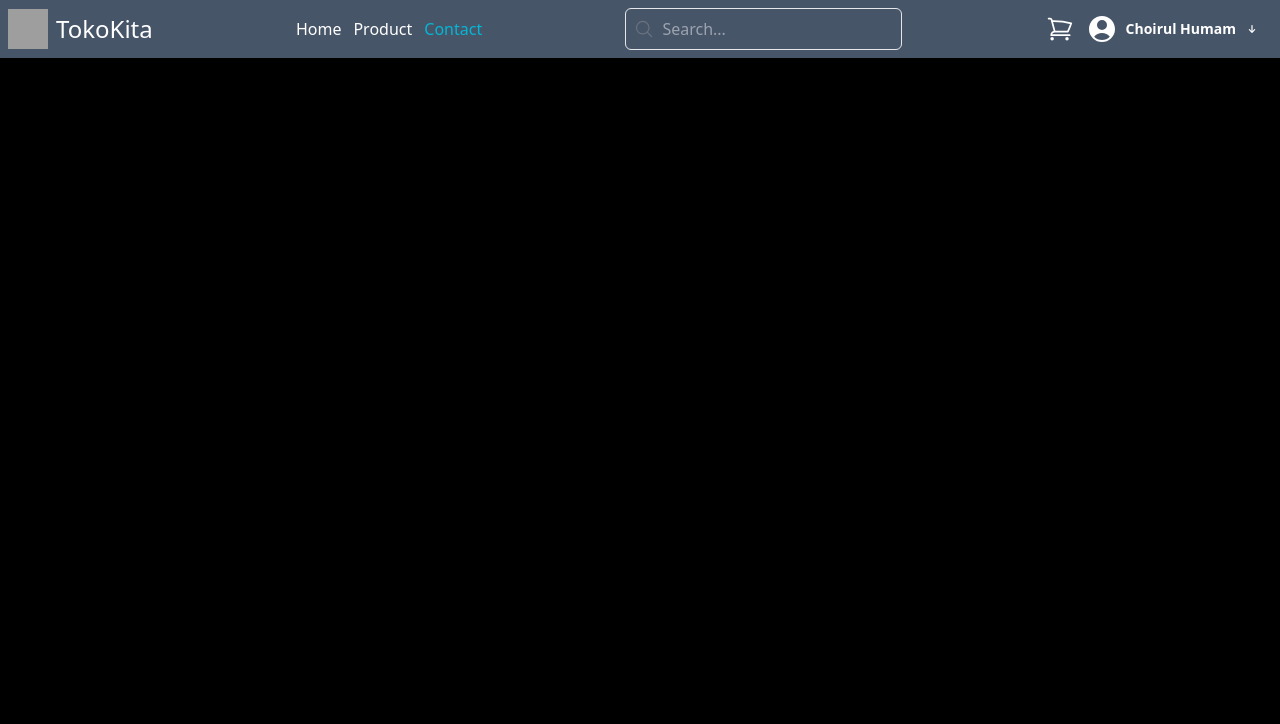
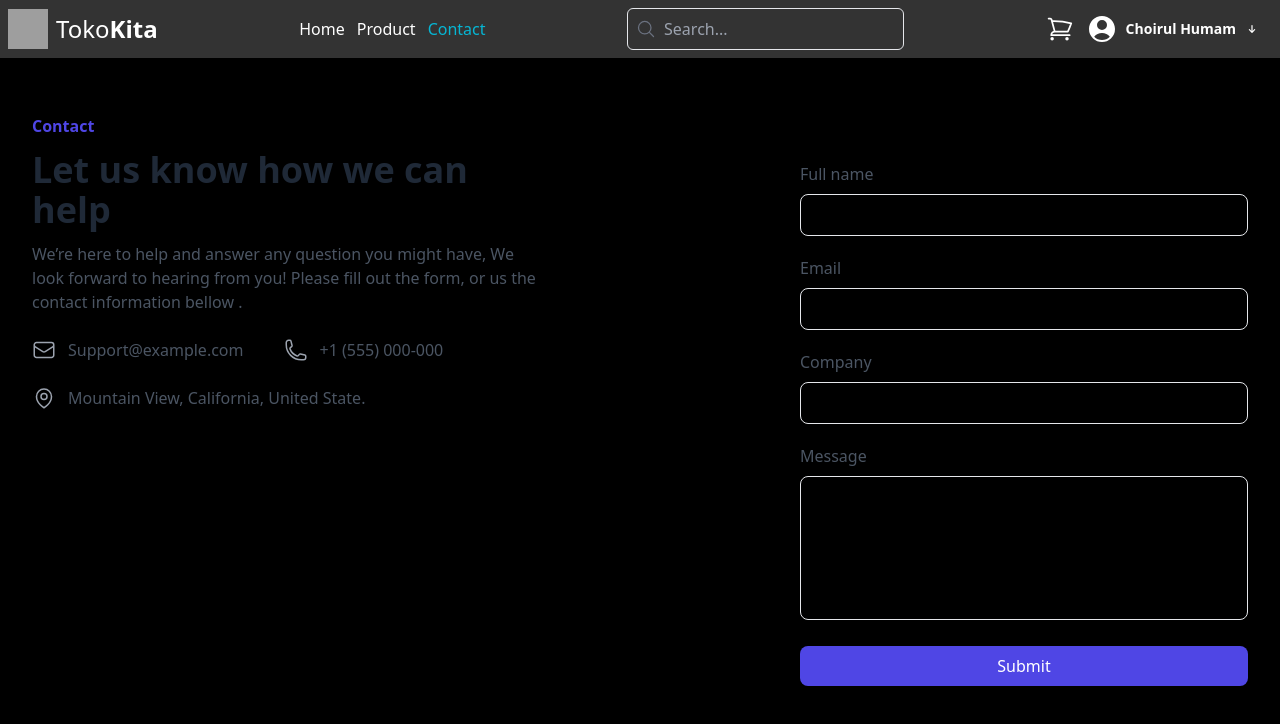
Before and after one commit to choyrulh/myCommerce, a React (Vite) app: page /contact in a window 1280 px wide. Shown: the top 724 px of the page. Built offline with nearby package versions, Linux system fonts and the light colour scheme; grey boxes are pictures that could not be loaded.

Commit message:
update warna UI dan darkmode

```diff
--- a/src/components/CardProduct.jsx
+++ b/src/components/CardProduct.jsx
@@ -19,7 +19,7 @@
         initial={{ opacity: 0, y: 20 }}
         animate={{ opacity: 1, y: 0 }}
         transition={{ duration: 0.5 }}
-        className="w-full max-w-sm bg-white border border-gray-200 rounded-lg shadow dark:bg-gray-800 dark:border-gray-700 overflow-hidden transform hover:scale-105 transition-transform duration-300"
+        className="w-full max-w-sm bg-[#E0E0E0] border border-gray-200 rounded-lg shadow-md shadow-[#B3B3B3] dark:shadow-[#333333] dark:bg-gray-800 dark:border-gray-700 overflow-hidden transform hover:scale-105 transition-transform duration-300"
       >
         <motion.img
           className="w-full h-48 object-cover rounded-t-lg"
@@ -41,7 +41,7 @@
                 isAddingToCart
                   ? "bg-gray-500 cursor-not-allowed"
                   : "bg-blue-500 hover:bg-blue-600"
-              } text-white px-4 py-2 rounded-full`}
+              } text-white px-1 sm:px-4 py-0 sm:py-2 rounded-full`}
               disabled={isAddingToCart}
               whileTap={{ scale: 0.95 }}
               onClick={handleAddToCart}
--- a/src/components/header/DarkModeToggle.jsx
+++ b/src/components/header/DarkModeToggle.jsx
@@ -17,10 +17,10 @@
 
   return (
     <motion.div
-      className="flex items-center gap-2 cursor-pointer transition duration-300 ease-in-out"
+      className="flex flex-row-reverse items-center gap-2 cursor-pointer transition duration-300 ease-in-out"
       onClick={() => handleChangeTheme(theme === "light" ? "dark" : "light")}
     >
-      <motion.div
+      <motion.span
         variants={iconVariants}
         initial="light"
         animate={theme}
@@ -31,8 +31,10 @@
         ) : (
           <HiOutlineSun className="text-yellow-500 text-xl" />
         )}
-      </motion.div>
-      {theme === "light" ? "Dark" : "Light"}
+      </motion.span>
+      <p className="dark:text-white mr-auto">
+        {theme === "light" ? "Dark" : "Light"}
+      </p>
     </motion.div>
   );
 };
--- a/src/components/header/UserProfile.jsx
+++ b/src/components/header/UserProfile.jsx
@@ -7,7 +7,6 @@
   HiOutlineUser,
   HiUserCircle,
 } from "react-icons/hi2";
-import DarkModeToggle from "./DarkModeToggle";
 
 const UserProfile = () => {
   const [isDropdownOpen, setDropdownOpen] = useState(false);
@@ -67,7 +66,7 @@
           animate={{ opacity: 1, y: 0 }}
           exit={{ opacity: 0, y: -10 }}
           transition={{ duration: 0.3 }}
-          className="absolute right-0 mt-2 bg-white dark:bg-slate-950 dark:text-white rounded shadow-md text-gray-800"
+          className="absolute right-0 mt-2 bg-[#CCCCCC] dark:bg-[#333333] dark:text-white rounded shadow-md text-gray-800"
         >
           {/* Dropdown content goes here */}
           <ul className=" py-2 px-3">
@@ -83,9 +82,6 @@
               <HiOutlineArrowRightOnRectangle className="text-xl" />
               Logout
             </li>
-            <li>
-              <DarkModeToggle />
-            </li>
           </ul>
         </motion.div>
       )}
--- a/src/fragments/CardContainer.jsx
+++ b/src/fragments/CardContainer.jsx
@@ -3,7 +3,7 @@
 function CardContainer() {
   return (
     <>
-      <ul className="list-none w-full p-3 right-7 grid grid-cols-1 gap-4 sm:grid-cols-2 md:grid-cols-3 lg:grid-cols-4">
+      <ul className="list-none w-full p-3 grid grid-cols-2 gap-4 sm:grid-cols-3 md:grid-cols-4 lg:grid-cols-5 ">
         <CardProduct />
         <CardProduct />
         <CardProduct />
--- a/src/fragments/Filter.jsx
+++ b/src/fragments/Filter.jsx
@@ -1,12 +1,23 @@
 import Categories from "../components/Categories";
 import FilterBy from "../components/FilterBy";
+import { motion } from "framer-motion";
 
 function Filter() {
+  const containerVariants = {
+    hidden: { opacity: 0, x: -20 },
+    visible: { opacity: 1, x: 0 },
+  };
+
   return (
-    <div className="flex flex-col md:flex-row gap-3">
+    <motion.div
+      variants={containerVariants}
+      initial="hidden"
+      animate="visible"
+      className="flex flex-row md:flex-row gap-3"
+    >
       <FilterBy />
       <Categories />
-    </div>
+    </motion.div>
   );
 }
 
--- a/src/fragments/Header.jsx
+++ b/src/fragments/Header.jsx
@@ -61,7 +61,9 @@
     <NavLink
       to={to}
       onClick={handleClickWindow}
-      className={({ isActive }) => (isActive ? "text-cyan-500" : undefined)}
+      className={({ isActive }) =>
+        isActive ? "dark:text-cyan-500 text-cyan-600" : undefined
+      }
     >
       <motion.li whileHover={{ scale: 1.1 }} whileTap={{ scale: 1.0 }}>
         {children}
@@ -86,14 +88,16 @@
       initial={{ opacity: 1, y: 0 }}
       animate={controls}
       transition={{ duration: 0.5 }}
-      className="bg-slate-600 w-full h-min mx-auto text-white flex flex-row justify-between items-center p-2 sticky top-0 z-10"
+      className="bg-[#CCCCCC] dark:bg-[#333333] w-full h-min mx-auto dark:text-white  flex flex-row justify-between items-center p-2 sticky top-0 z-10"
     >
       <Link
         to="/"
         className="hidden md:flex flex-row justify-center items-center gap-2"
       >
         <img src={logo} alt="logo" className=" w-10 h-10" />
-        <h1 className="text-2xl">TokoKita</h1>
+        <h1 className="text-2xl flex">
+          Toko<p className="font-bold">Kita</p>
+        </h1>
       </Link>
       <span
         className={`${
--- a/src/pages/Contact.jsx
+++ b/src/pages/Contact.jsx
@@ -1,5 +1,136 @@
 function Contact() {
-  return <div>Contact</div>;
+  const contactMethods = [
+    {
+      icon: (
+        <svg
+          xmlns="http://www.w3.org/2000/svg"
+          fill="none"
+          viewBox="0 0 24 24"
+          strokeWidth={1.5}
+          stroke="currentColor"
+          className="w-6 h-6"
+        >
+          <path
+            strokeLinecap="round"
+            strokeLinejoin="round"
+            d="M21.75 6.75v10.5a2.25 2.25 0 01-2.25 2.25h-15a2.25 2.25 0 01-2.25-2.25V6.75m19.5 0A2.25 2.25 0 0019.5 4.5h-15a2.25 2.25 0 00-2.25 2.25m19.5 0v.243a2.25 2.25 0 01-1.07 1.916l-7.5 4.615a2.25 2.25 0 01-2.36 0L3.32 8.91a2.25 2.25 0 01-1.07-1.916V6.75"
+          />
+        </svg>
+      ),
+      contact: "Support@example.com",
+    },
+    {
+      icon: (
+        <svg
+          xmlns="http://www.w3.org/2000/svg"
+          fill="none"
+          viewBox="0 0 24 24"
+          strokeWidth={1.5}
+          stroke="currentColor"
+          className="w-6 h-6"
+        >
+          <path
+            strokeLinecap="round"
+            strokeLinejoin="round"
+            d="M2.25 6.75c0 8.284 6.716 15 15 15h2.25a2.25 2.25 0 002.25-2.25v-1.372c0-.516-.351-.966-.852-1.091l-4.423-1.106c-.44-.11-.902.055-1.173.417l-.97 1.293c-.282.376-.769.542-1.21.38a12.035 12.035 0 01-7.143-7.143c-.162-.441.004-.928.38-1.21l1.293-.97c.363-.271.527-.734.417-1.173L6.963 3.102a1.125 1.125 0 00-1.091-.852H4.5A2.25 2.25 0 002.25 4.5v2.25z"
+          />
+        </svg>
+      ),
+      contact: "+1 (555) 000-000",
+    },
+    {
+      icon: (
+        <svg
+          xmlns="http://www.w3.org/2000/svg"
+          fill="none"
+          viewBox="0 0 24 24"
+          strokeWidth={1.5}
+          stroke="currentColor"
+          className="w-6 h-6"
+        >
+          <path
+            strokeLinecap="round"
+            strokeLinejoin="round"
+            d="M15 10.5a3 3 0 11-6 0 3 3 0 016 0z"
+          />
+          <path
+            strokeLinecap="round"
+            strokeLinejoin="round"
+            d="M19.5 10.5c0 7.142-7.5 11.25-7.5 11.25S4.5 17.642 4.5 10.5a7.5 7.5 0 1115 0z"
+          />
+        </svg>
+      ),
+      contact: "Mountain View, California, United State.",
+    },
+  ];
+
+  return (
+    <main className="py-14">
+      <div className="max-w-screen-xl mx-auto px-4 text-gray-600 md:px-8">
+        <div className="max-w-lg mx-auto gap-12 justify-between lg:flex lg:max-w-none">
+          <div className="max-w-lg space-y-3">
+            <h3 className="text-indigo-600 font-semibold">Contact</h3>
+            <p className="text-gray-800 text-3xl font-semibold sm:text-4xl">
+              Let us know how we can help
+            </p>
+            <p>
+              We’re here to help and answer any question you might have, We look
+              forward to hearing from you! Please fill out the form, or us the
+              contact information bellow .
+            </p>
+            <div>
+              <ul className="mt-6 flex flex-wrap gap-x-10 gap-y-6 items-center">
+                {contactMethods.map((item, idx) => (
+                  <li key={idx} className="flex items-center gap-x-3">
+                    <div className="flex-none text-gray-400">{item.icon}</div>
+                    <p>{item.contact}</p>
+                  </li>
+                ))}
+              </ul>
+            </div>
+          </div>
+          <div className="flex-1 mt-12 sm:max-w-lg lg:max-w-md">
+            <form onSubmit={(e) => e.preventDefault()} className="space-y-5">
+              <div>
+                <label className="font-medium">Full name</label>
+                <input
+                  type="text"
+                  required
+                  className="w-full mt-2 px-3 py-2 text-gray-500 bg-transparent outline-none border focus:border-indigo-600 shadow-sm rounded-lg"
+                />
+              </div>
+              <div>
+                <label className="font-medium">Email</label>
+                <input
+                  type="email"
+                  required
+                  className="w-full mt-2 px-3 py-2 text-gray-500 bg-transparent outline-none border focus:border-indigo-600 shadow-sm rounded-lg"
+                />
+              </div>
+              <div>
+                <label className="font-medium">Company</label>
+                <input
+                  type="text"
+                  required
+                  className="w-full mt-2 px-3 py-2 text-gray-500 bg-transparent outline-none border focus:border-indigo-600 shadow-sm rounded-lg"
+                />
+              </div>
+              <div>
+                <label className="font-medium">Message</label>
+                <textarea
+                  required
+                  className="w-full mt-2 h-36 px-3 py-2 resize-none appearance-none bg-transparent outline-none border focus:border-indigo-600 shadow-sm rounded-lg"
+                ></textarea>
+              </div>
+              <button className="w-full px-4 py-2 text-white font-medium bg-indigo-600 hover:bg-indigo-500 active:bg-indigo-600 rounded-lg duration-150">
+                Submit
+              </button>
+            </form>
+          </div>
+        </div>
+      </div>
+    </main>
+  );
 }
 
 export default Contact;
--- a/src/pages/Home.jsx
+++ b/src/pages/Home.jsx
@@ -9,7 +9,7 @@
     <>
       <div className="flex flex-col md:flex-row">
         <Aside />
-        <div className="w-full md:w-4/5 ml-auto">
+        <div className="w-full md:w-11/12 ml-auto ">
           <Banner />
           <Filter />
           <CardContainer />
```
Also changed, not shown: src/components/Categories.jsx (+9 -10 lines), src/components/FilterBy.jsx (+9 -9 lines), src/fragments/Aside.jsx (+10 -9 lines).
